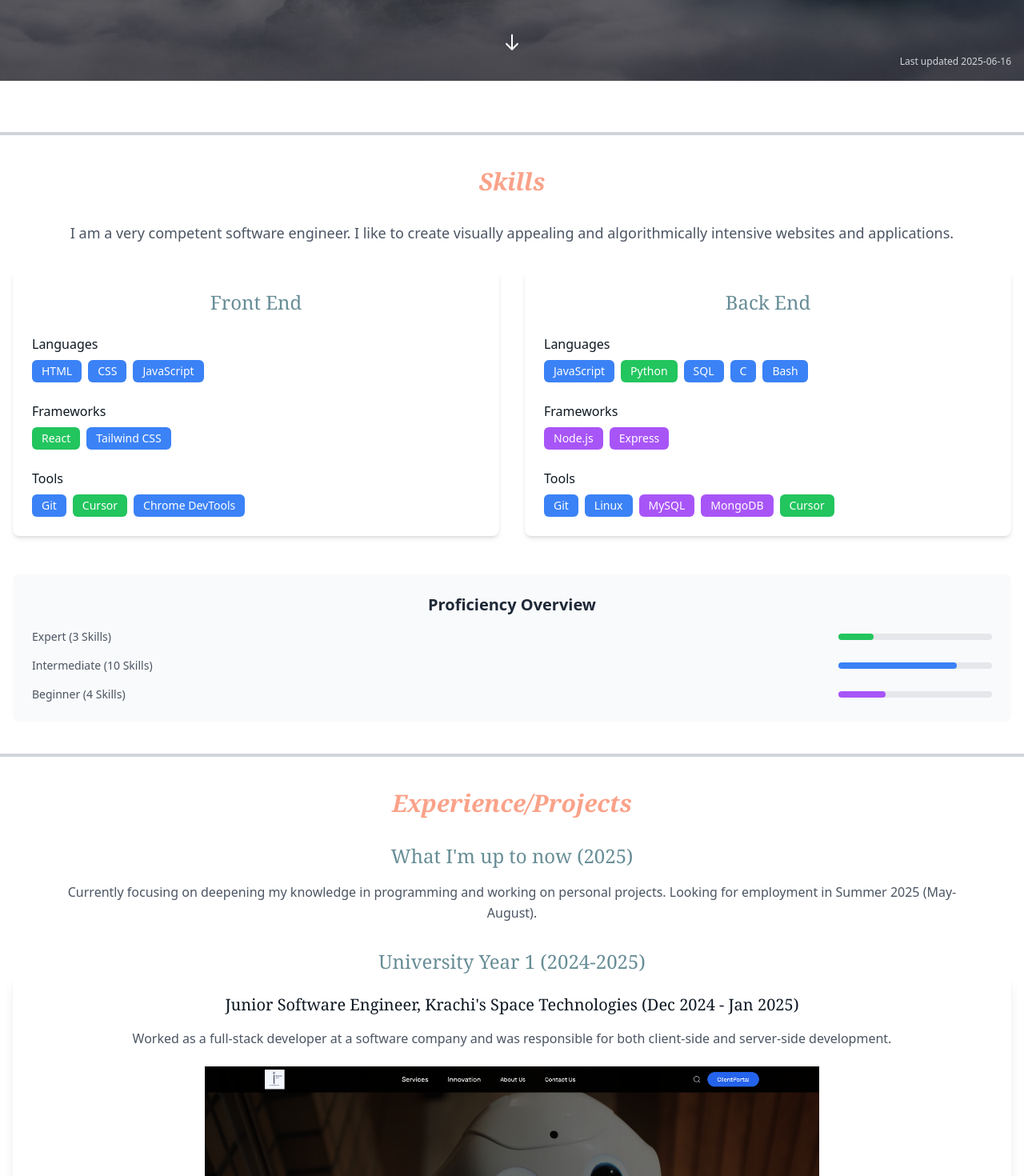
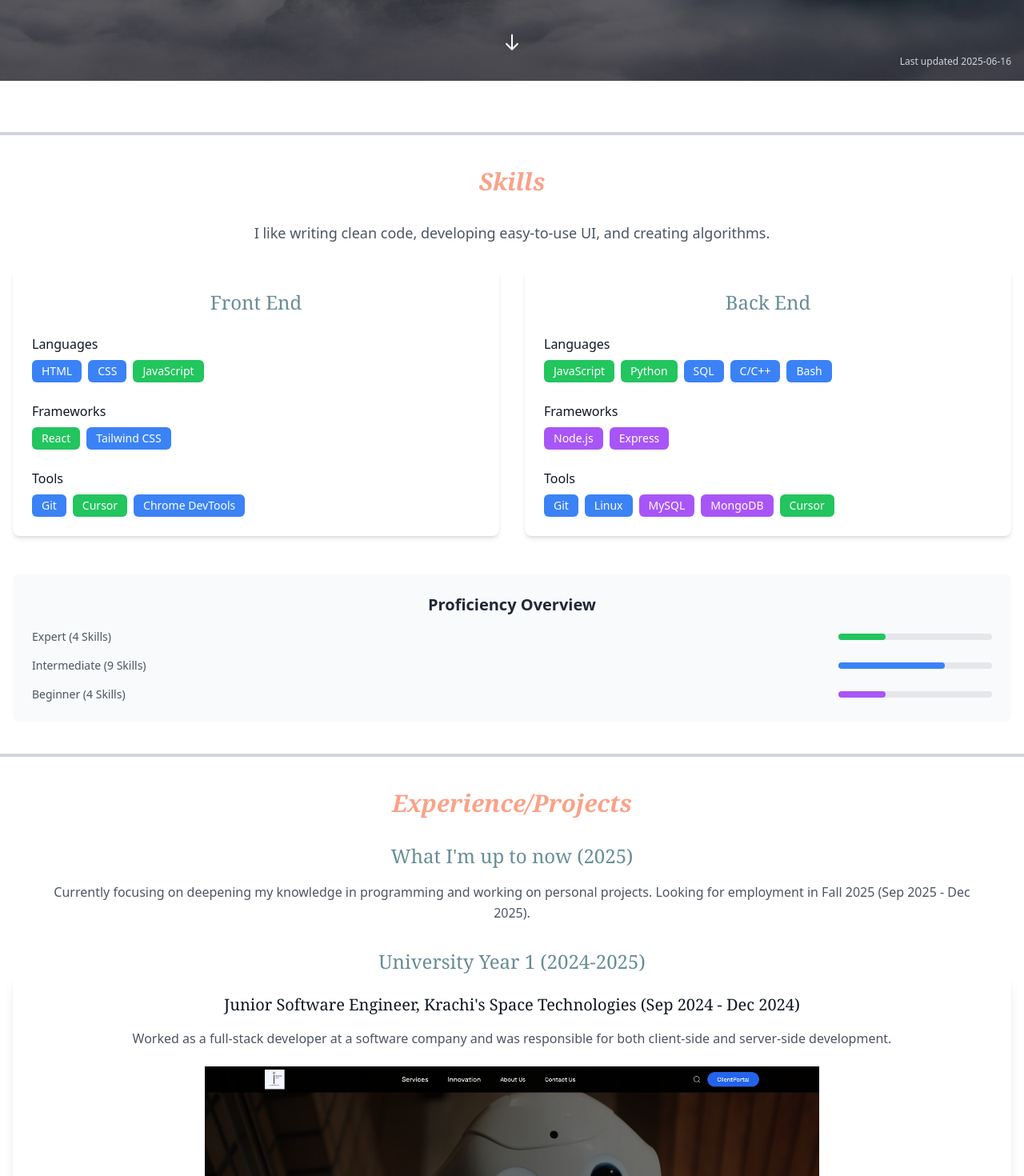
Before and after one commit to TomZhang11/Portfolio, a React (Vite) app: page / in a window 1280 px wide. Shown: the part 699-2169 px from the top of the page at 80% size. Built offline with nearby package versions, Linux system fonts and the light colour scheme.

Commit message:
edits across places

```diff
--- a/src/components/Skills.jsx
+++ b/src/components/Skills.jsx
@@ -4,9 +4,9 @@ const Skills = ({ darkMode }) => {
     const [hoveredSkill, setHoveredSkill] = useState(null)
 
     const proficiency = {
-        expert: ["React", "Python", "Cursor"],
-        intermediate: ["HTML", "CSS", "JavaScript", "Tailwind CSS", "Chrome DevTools",
-                        "C", "SQL", "Bash", "Linux", "Git"],
+        expert: ["React", "Python", "Cursor", "JavaScript"],
+        intermediate: ["HTML", "CSS", "Tailwind CSS", "Chrome DevTools",
+                        "C/C++", "SQL", "Bash", "Linux", "Git"],
         beginner: ["Node.js", "Express", "MySQL", "MongoDB"]
     };
 
@@ -38,7 +38,7 @@ const Skills = ({ darkMode }) => {
         backend: {
             title: "Back End",
             skills: {
-                languages: ["JavaScript", "Python", "SQL", "C", "Bash"],
+                languages: ["JavaScript", "Python", "SQL", "C/C++", "Bash"],
                 frameworks: ["Node.js", "Express"],
                 tools: ["Git", "Linux", "MySQL", "MongoDB", "Cursor"]
             }
@@ -60,7 +60,7 @@ const Skills = ({ darkMode }) => {
                 <p className={`text-lg leading-relaxed transition-colors duration-300 ${
                     darkMode ? 'text-gray-300' : 'text-gray-600'
                 }`}>
-                    I am a very competent software engineer. I like to create visually appealing and algorithmically intensive websites and applications.
+                    I like writing clean code, developing easy-to-use UI, and creating algorithms.
                 </p>
             </div>
 
--- a/src/data/experiences.js
+++ b/src/data/experiences.js
@@ -2,13 +2,13 @@ export const experiences = {
     current: {
         title: "What I'm up to now (2025)",
         description: "Currently focusing on deepening my knowledge in programming and working on personal projects. Looking\
-        for employment in Summer 2025 (May-August)."
+        for employment in Fall 2025 (Sep 2025 - Dec 2025)."
     },
     university: {
         title: "University Year 1 (2024-2025)",
         items: [
             {
-                title: "Junior Software Engineer, Krachi's Space Technologies (Dec 2024 - Jan 2025)",
+                title: "Junior Software Engineer, Krachi's Space Technologies (Sep 2024 - Dec 2024)",
                 details: "Worked as a full-stack developer at a software company and was responsible for both client-side\
                 and server-side development.",
                 images: ["/exp.png", "/exp-1.png"]
```
